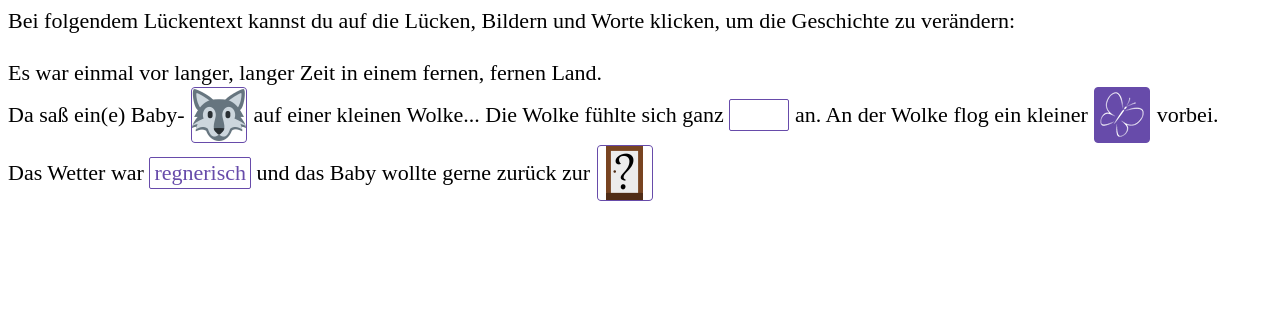
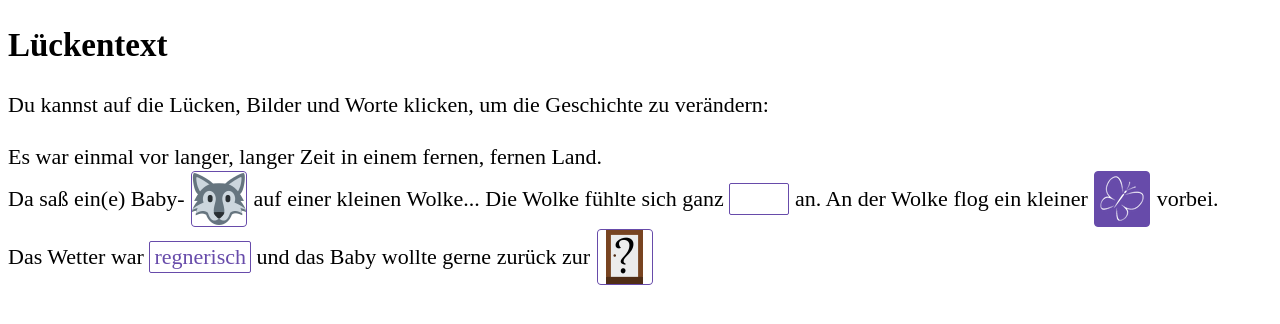
Before and after one commit to stefaneidelloth/matameko, a plain HTML site: page docs/index.html in a window 1280 px wide. Drawn offline with Linux system fonts and the light colour scheme.

Commit message:
Update index.html

```diff
--- a/docs/index.html
+++ b/docs/index.html
@@ -7,7 +7,8 @@
 	</head>
 <body>
     <div>
-	Bei folgendem Lückentext kannst du auf die Lücken, Bildern und Worte klicken, um die Geschichte zu verändern:
+	<h2>Lückentext</h2>
+	Du kannst auf die Lücken, Bilder und Worte klicken, um die Geschichte zu verändern:
 	<div>
 	<br>
 	<div id="cloze">
```
